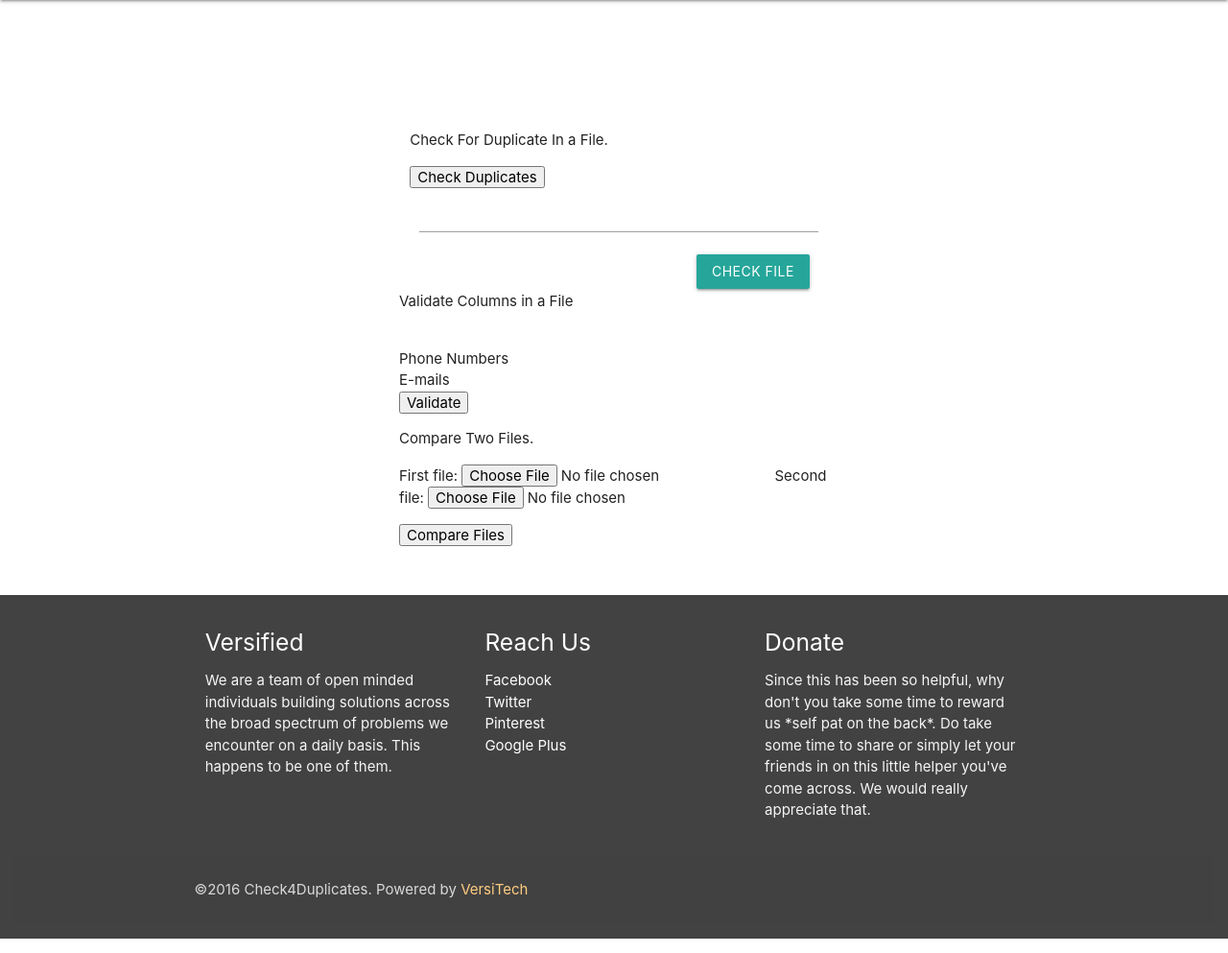
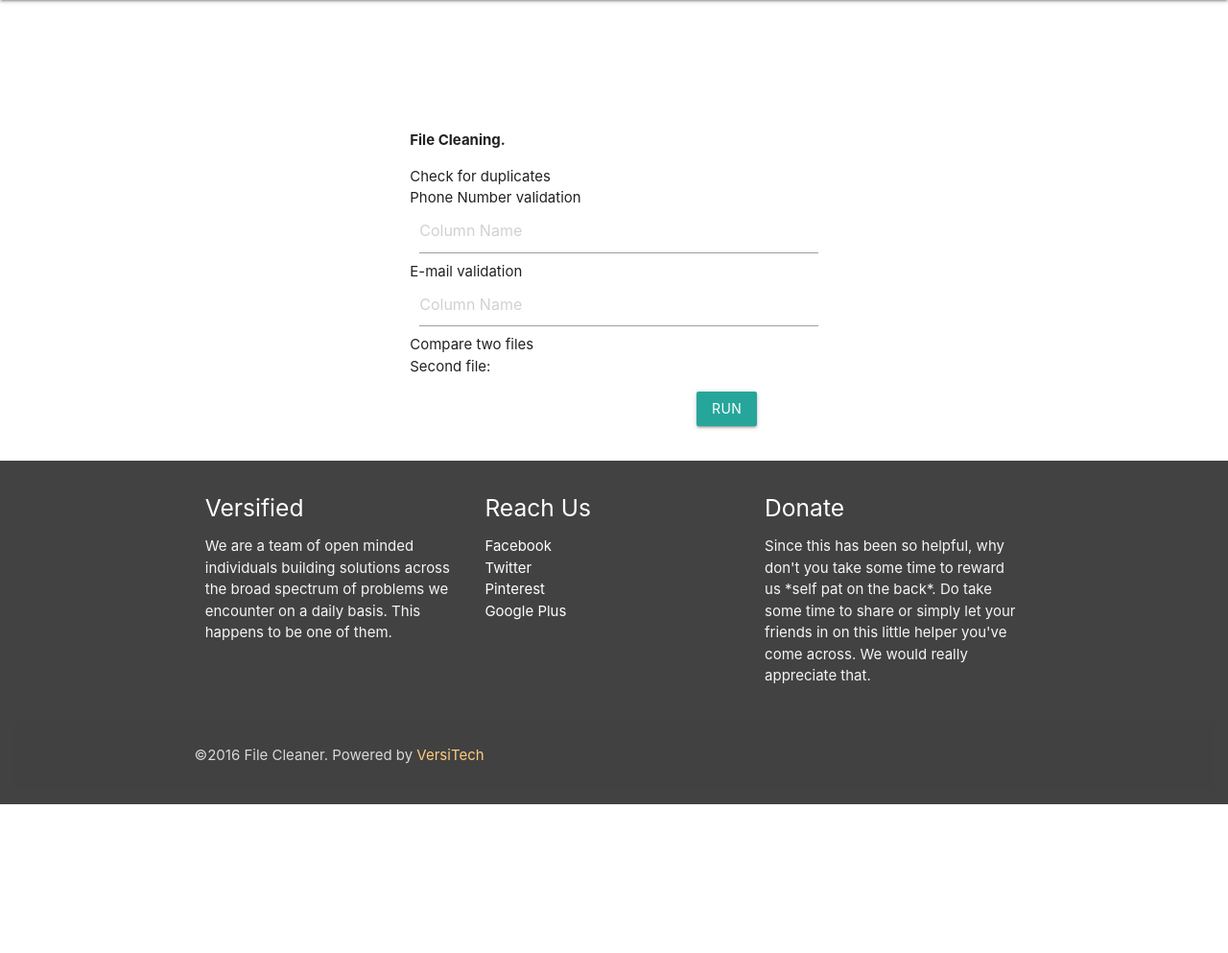
Before and after one commit to thechristian/filecleaner, a Flask app: page / in a window 1280 px wide. Shown: the part 64-1057 px from the top of the page at 96% size. After the commit the page ends 902 px from the top, so only its background shows below. Run offline with Flask 2, Linux system fonts and the light colour scheme; some libraries are stand-ins or nearby versions.

Commit message:
Joined the forms

```diff
--- a/templates/index.html
+++ b/templates/index.html
@@ -31,43 +31,48 @@
 						<div class="col l3"> &nbsp; </div>
 						<div class="col l6">
 
-							<!--checking for only duplicate in file form-->
+							<!--File cleaning form-->
 							<form name="uploadfile" action="/checkduplicates" method="post" enctype="multipart/form-data">
 								<div class="file-field input-field">
+									<p><b>File Cleaning.</b></p>
 									<input type="file" name="dataFile" required = "required"/>
-									<p>Check For Duplicate In a File.</p>
-									<input type="file" name="dataFile" required = "required"/>
-									<button type="submit">Check Duplicates</button><br>
-									<div class="file-path-wrapper">
+									<!--<div class="file-path-wrapper">
 										<input class="file-path validate" type="text">
+									</div>		 -->
+
+									<div class="file-field input-field">
+										<input type="checkbox" name="checkdup" value="checked">Check for duplicates<br>
+										<!--<input type="file" name="dataFile" required = "required"/><br> -->
+										<input type="checkbox" name="pnumbers" value="checked"> Phone Number validation<br>
+										<div class="file-path-wrapper">
+											<input type="text" name="phonenumbercol" placeholder="Column Name">
+										</div>
+										<input type="checkbox" name="emails" value="checked"> E-mail validation<br>
+										<div class="file-path-wrapper">
+											<input type="text" name="emailcol" placeholder="Column Name">
+										</div>
+										<input type="checkbox" name="comparefiles" value="checked">Compare two files<br>
+        								Second file: <input type="file" name="dataFile2" required = "required"/>
 									</div>
+
 								</div>
 								<div class="input-field row">
 									<div class="col l8">&nbsp;</div>
 									<div class="col l4">
-										<button class="btn btn-danger" type="submit">Check File</button>
+										<button class="btn btn-danger" type="submit">RUN</button>
 									</div>
 							</form><br>
 
 							<!--file column validation form-->
-							<form name="valfile" action="/valupload" method="post" enctype="multipart/form-data">
-								<div class="file-field input-field">
-									<p>Validate Columns in a File</p>
-									<input type="file" name="dataFile" required = "required"/><br>
-									<input type="checkbox" name="pnumbers" value="checked"> Phone Numbers<br>
-									<input type="checkbox" name="emails" value="checked"> E-mails<br>
-									<button type="submit">Validate</button>
-								</div>
-							</form>
+							<!--<form name="valfile" action="/valupload" method="post" enctype="multipart/form-data">
+
+							</form>	 -->
 
 								<!--Comparing two files form-->
-							<form name="uploadfile" action="/comparefiles" method="post" enctype="multipart/form-data">
+							<!-- <form name="uploadfile" action="/comparefiles" method="post" enctype="multipart/form-data">
 								<div>
-									<p>Compare Two Files.</p>
-									First file: <input type="file" name="dataFile1" required = "required"/>
-        							Second file: <input type="file" name="dataFile2" required = "required"/>
-									<p><input type="submit" value="Compare Files"></p>
-								</div>
+
+								</div> -->
 							</form>
 						</div>
 						<div class="col l3"></div>
@@ -106,7 +111,7 @@
 			</div>
 			<div class="footer-copyright">
 			  <div class="container">
-			  	<p>&copy;2016 Check4Duplicates. Powered by <a class="orange-text text-lighten-3" target = "_blank" href= "http://versified.xyz">VersiTech</a> </p>
+			  	<p>&copy;2016 File Cleaner. Powered by <a class="orange-text text-lighten-3" target = "_blank" href= "http://versified.xyz">VersiTech</a> </p>
 			  </div>
 			</div>
 		</footer>
```
